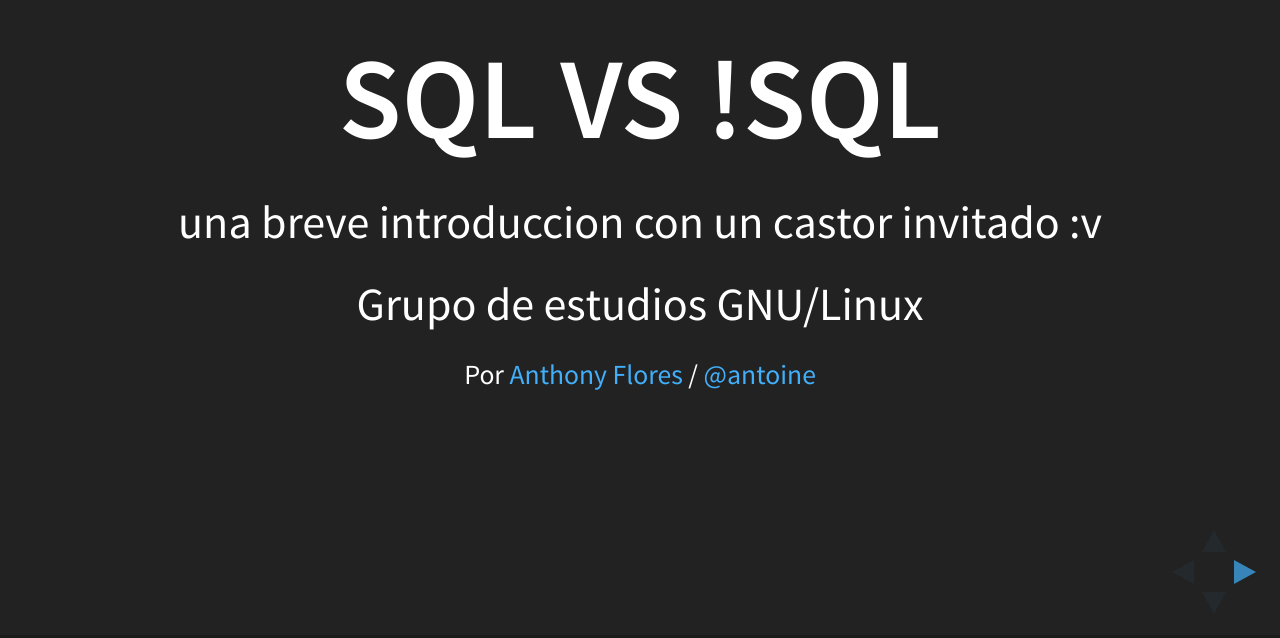
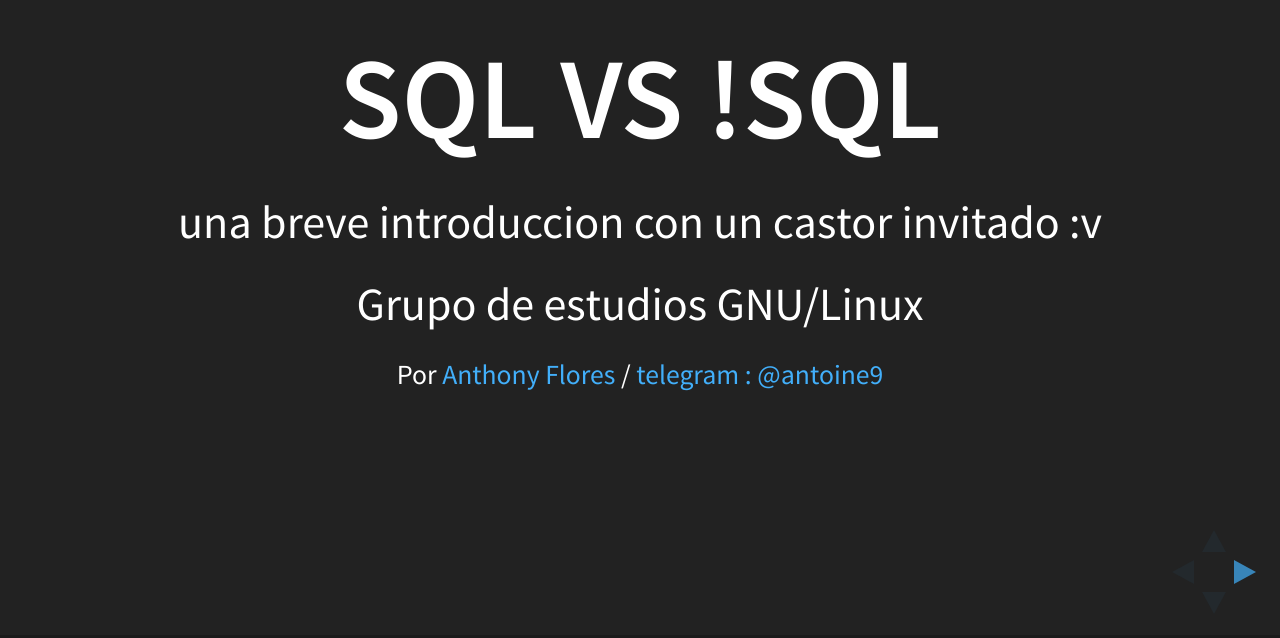
Before and after one commit to antoine29/expoGNU, a website: page index.html in a window 1280 px wide. Shown: the part 162-800 px from the top of the page. Drawn offline with Linux system fonts and the light colour scheme.

Commit message:
update 3

```diff
--- a/index.html
+++ b/index.html
@@ -46,7 +46,7 @@
 					una breve introduccion con un castor invitado :v
 					<p>Grupo de estudios GNU/Linux</p>
 					<p>
-						<small>Por <a href="http://hakim.se">Anthony Flores</a> / <a href="http://twitter.com/hakimel">@antoine</a></small>
+						<small>Por <a href="https://www.facebook.com/anthony.floresgomez.54">Anthony Flores</a> / <a href="http://telegram.com"> telegram : @antoine9 </a></small>
 					</p>
 				</section>
 
```
